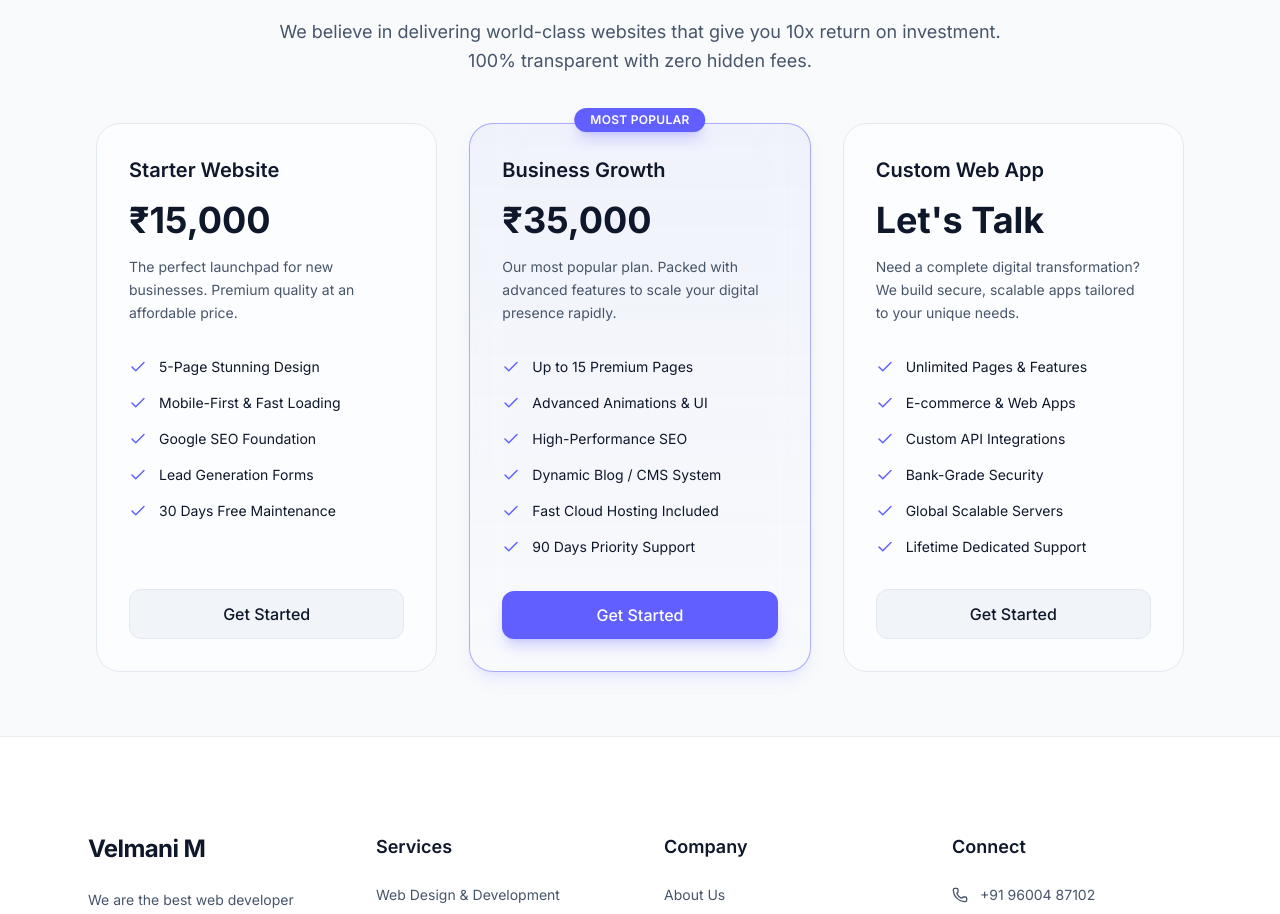
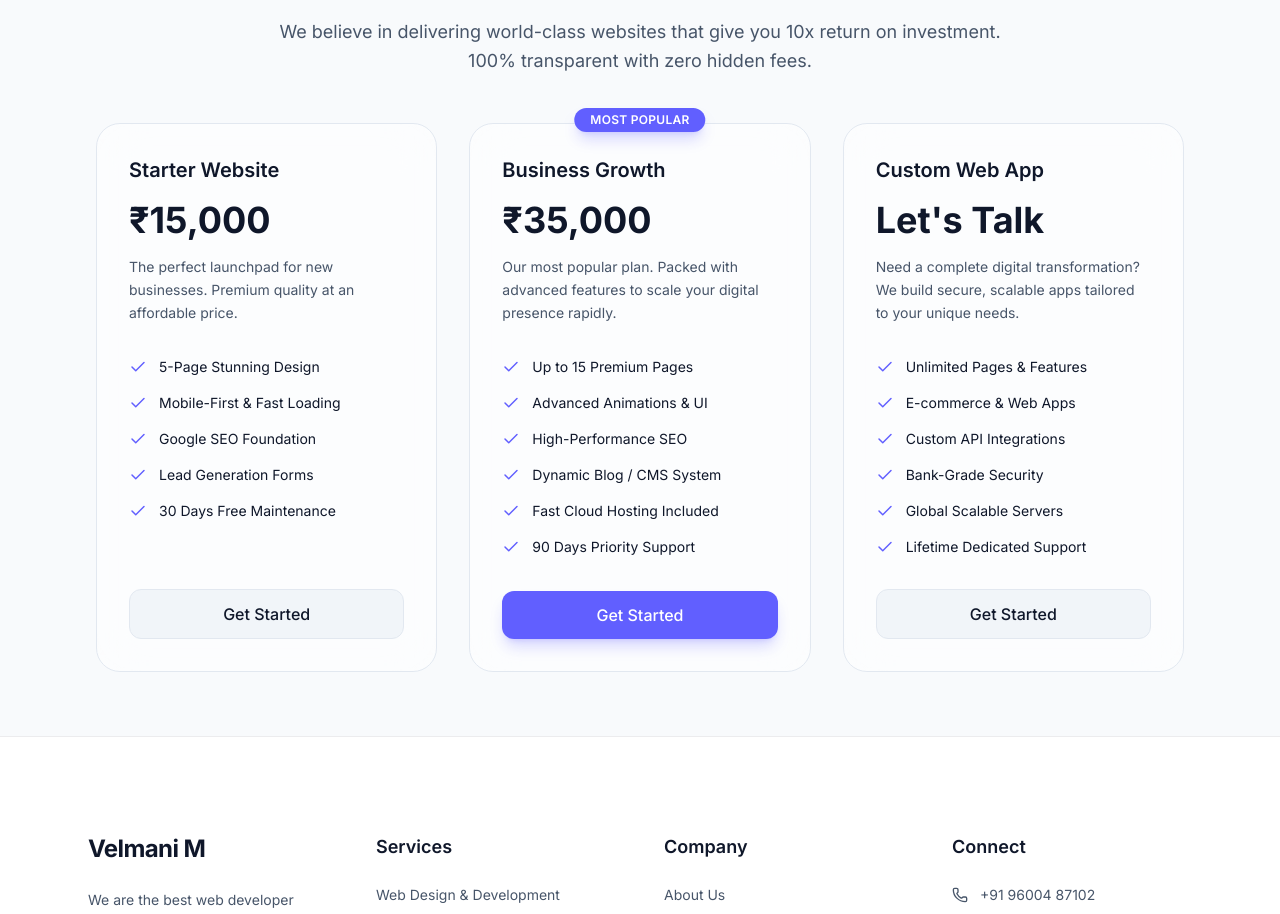
Before and after one commit to VelmaniM/Own-Website, a React (Vite) app in the folder frontend/: page / in a window 1280 px wide. Shown: the part 4200-5114 px from the top of the page. Built offline with nearby package versions, Linux system fonts and the light colour scheme.

Commit message:
style: color pricing cards only on hover and fix contact link

```diff
--- a/frontend/src/components/Pricing.css
+++ b/frontend/src/components/Pricing.css
@@ -28,16 +28,15 @@
 }
 
 .pricing-card:hover {
-  @apply -translate-y-2 shadow-xl shadow-black/5 dark:shadow-white/5 border-slate-300 dark:border-white/20;
+  @apply -translate-y-2 shadow-2xl shadow-indigo-500/20 dark:shadow-indigo-500/20 border-indigo-500/50 dark:border-indigo-400/50;
 }
 
 .pricing-card-recommended {
-  @apply border-indigo-500/50 dark:border-indigo-400/50 shadow-lg shadow-indigo-500/10 dark:shadow-indigo-500/5;
-  background: linear-gradient(180deg, rgba(99, 102, 241, 0.05) 0%, rgba(255, 255, 255, 0) 100%);
+  /* Hover effects handle the color now */
 }
 
 .dark .pricing-card-recommended {
-  background: linear-gradient(180deg, rgba(99, 102, 241, 0.1) 0%, rgba(24, 24, 27, 0) 100%);
+  /* Hover effects handle the color now */
 }
 
 .pricing-recommended-badge {
--- a/frontend/src/components/Pricing.jsx
+++ b/frontend/src/components/Pricing.jsx
@@ -1,5 +1,6 @@
 import React from 'react';
 import { Check } from 'lucide-react';
+import { Link } from 'react-router-dom';
 import './Pricing.css';
 
 const pricingPlans = [
@@ -77,9 +78,9 @@ function Pricing() {
               ))}
             </div>
 
-            <a href="#contact" className={`pricing-btn ${plan.recommended ? 'pricing-btn-primary' : 'pricing-btn-secondary'}`}>
+            <Link to="/contact" className={`pricing-btn ${plan.recommended ? 'pricing-btn-primary' : 'pricing-btn-secondary'}`}>
               Get Started
-            </a>
+            </Link>
           </div>
         ))}
       </div>
```
